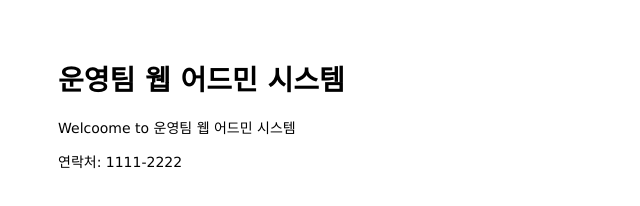
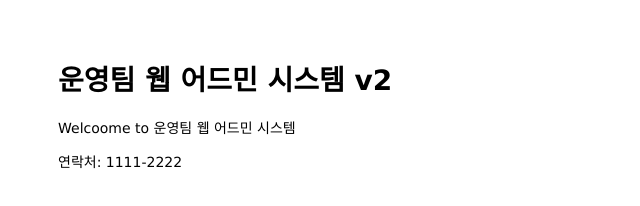
Before and after one commit to sexyspin/mastering-git-github, a website: page public/index.html in a window 1280 px wide. Shown: the full height of the page, 0-640 px from the left. Drawn offline with Linux system fonts and the light colour scheme.

Commit message:
Change title v2

```diff
--- a/public/index.html
+++ b/public/index.html
@@ -1,12 +1,12 @@
 <html>
 
 <head>
-  <title>운영팀 웹 어드민 시스템</title>
+  <title>운영팀 웹 어드민 시스템 v2</title>
   <link rel="stylesheet" href="/stylesheets/style.css">
 </head>
 
 <body>
-  <h1>운영팀 웹 어드민 시스템</h1>
+  <h1>운영팀 웹 어드민 시스템 v2</h1>
   <p>Welcoome to 운영팀 웹 어드민 시스템</p>
 </body>
 
```
